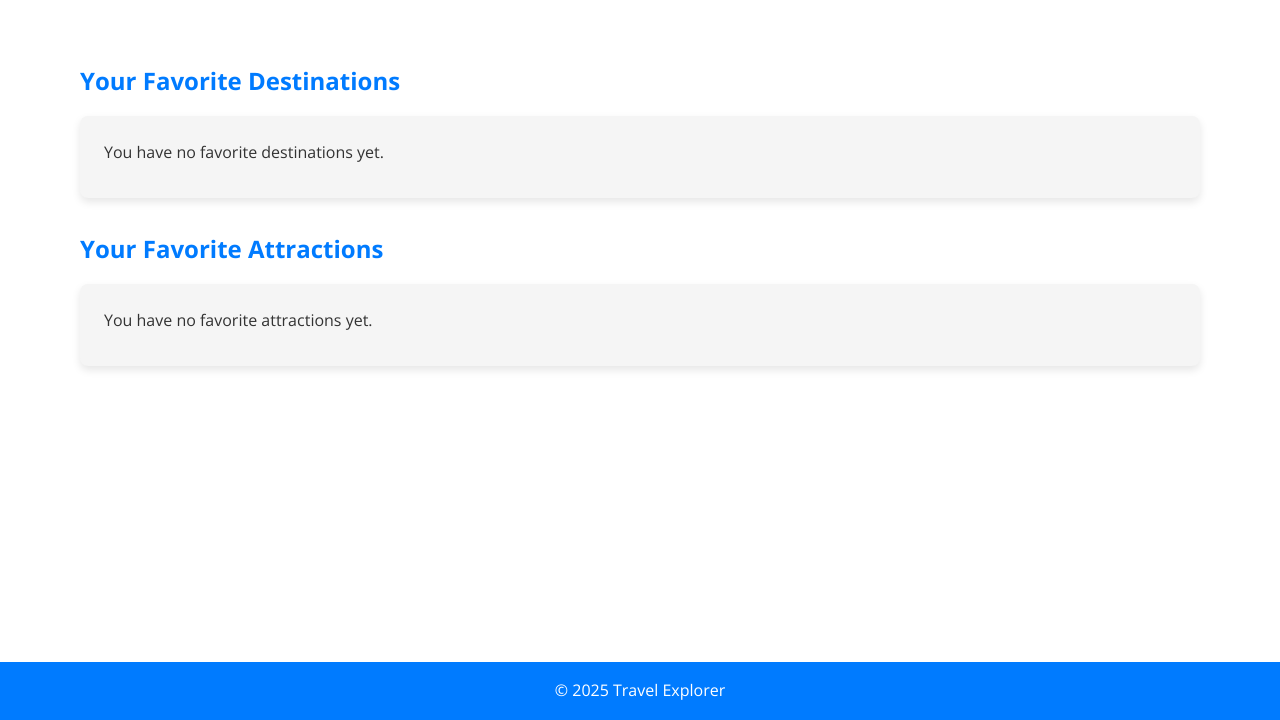
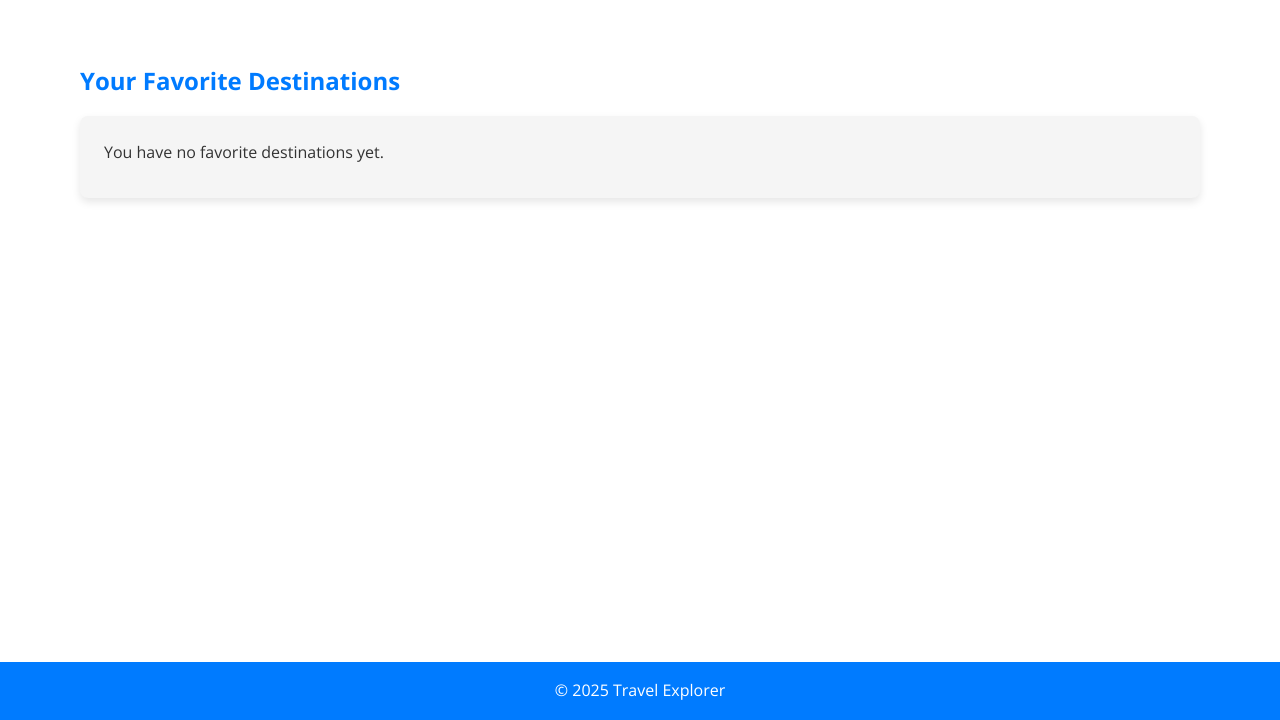
Before and after one commit to nyashaushe/Final-Project-Work, a website built with Vite: page favorites.html in a window 1280 px wide. Shown: the part 80-800 px from the top of the page. Built offline with nearby package versions, Linux system fonts and the light colour scheme.

Commit message:
dup;izcate data removed

```diff
--- a/favorites.html
+++ b/favorites.html
@@ -28,14 +28,6 @@
                 <li>Loading favorite destinations...</li>
             </ul>
         </section>
-
-        <h2>Your Favorite Attractions</h2>
-        <section id="favorite-attractions-container">
-            <ul id="favorite-attractions-list">
-                <!-- Favorite attractions will be loaded here by JavaScript -->
-                <li>Loading favorite attractions...</li>
-            </ul>
-        </section>
     </main>
 
     <footer>
```
